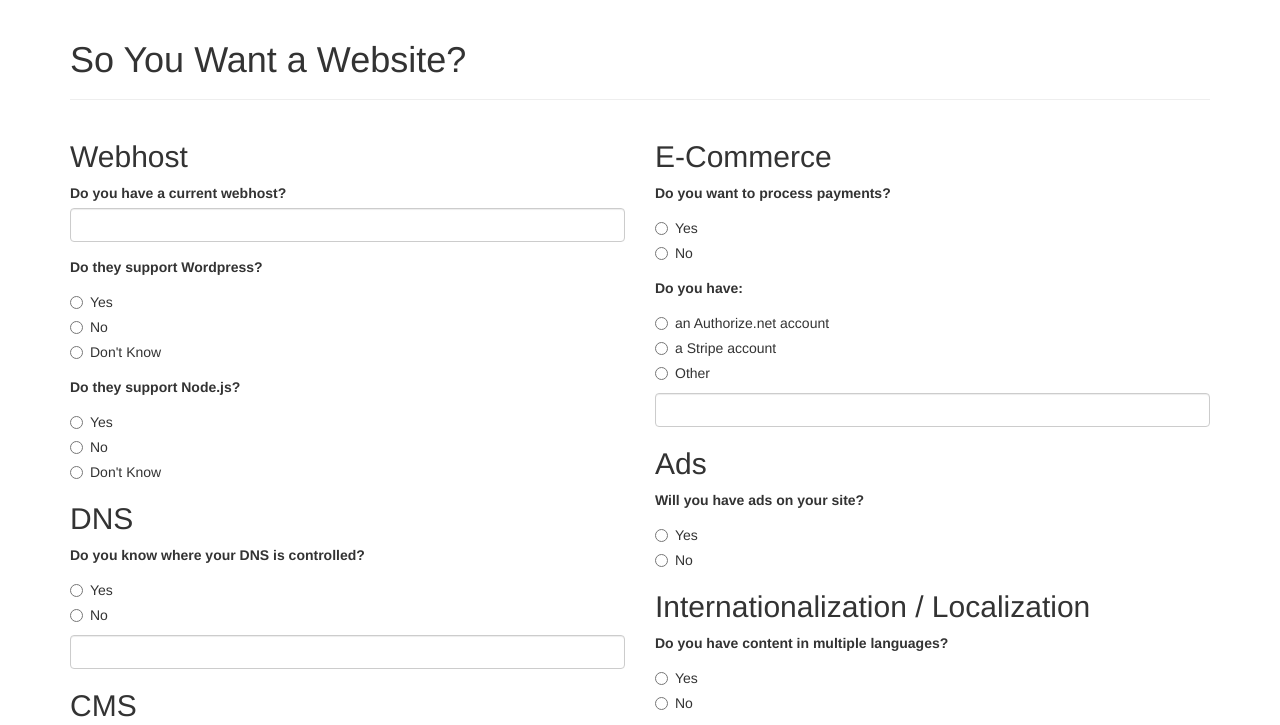
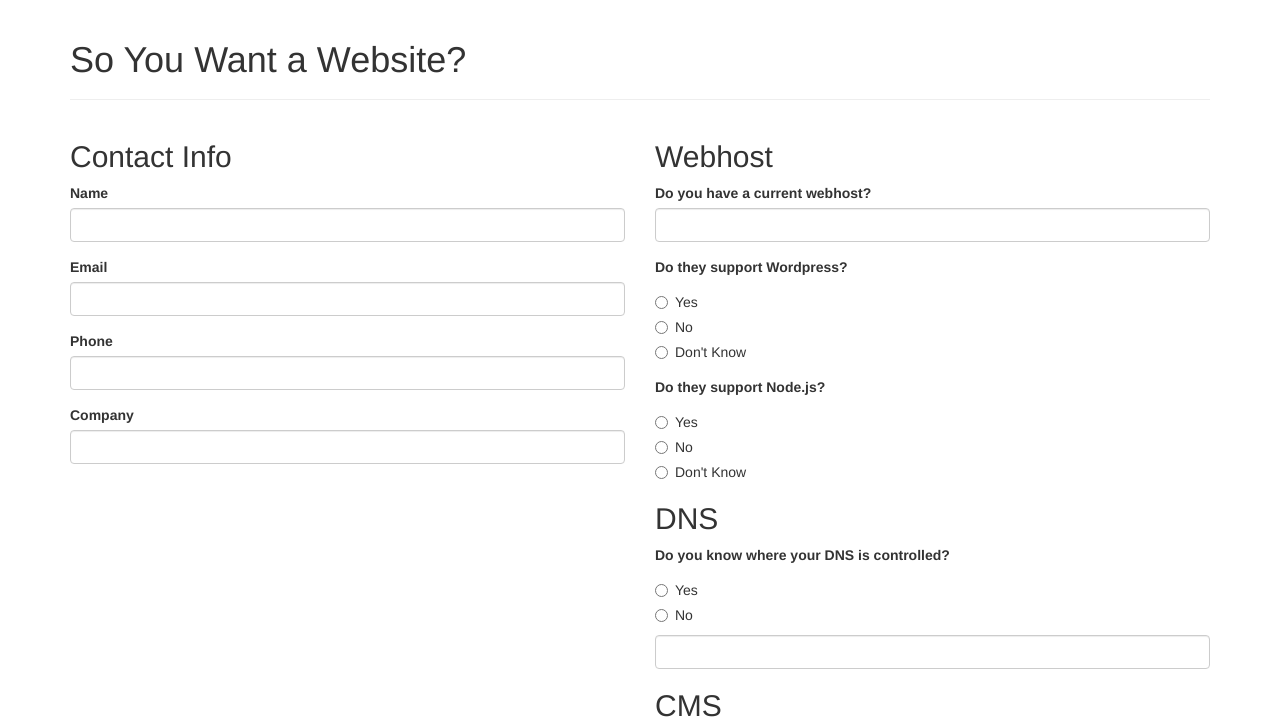
Before and after one commit to alexsomeoddpilot/so-you-want-a-website, a website: page assets/index.html in a window 1280 px wide. Shown: the top 725 px of the page. Drawn offline with nearby package versions, Linux system fonts and the light colour scheme.

Commit message:
Adding Contact Fields

```diff
--- a/assets/index.html
+++ b/assets/index.html
@@ -16,6 +16,39 @@
     <form action="/lead/create" method="POST" class="form">
 
       <div class="row">
+        <div class="col-md-6">
+          <h2>Contact Info</h2>
+
+          <div class="form-group">
+            <label for="input-name">
+              Name
+            </label>
+
+            <input type="text" class="form-control" id="input-name" name="name">
+          </div>
+          <div class="form-group">
+            <label for="input-email">
+              Email
+            </label>
+
+            <input type="text" class="form-control" id="input-email" name="email">
+          </div>
+          <div class="form-group">
+            <label for="input-phone">
+              Phone
+            </label>
+
+            <input type="text" class="form-control" id="input-phone" name="phone">
+          </div>
+          <div class="form-group">
+            <label for="input-company">
+              Company
+            </label>
+
+            <input type="text" class="form-control" id="input-company" name="company">
+          </div>
+        </div>
+
         <div class="col-md-6">
           <h2>Webhost</h2>
 
```
